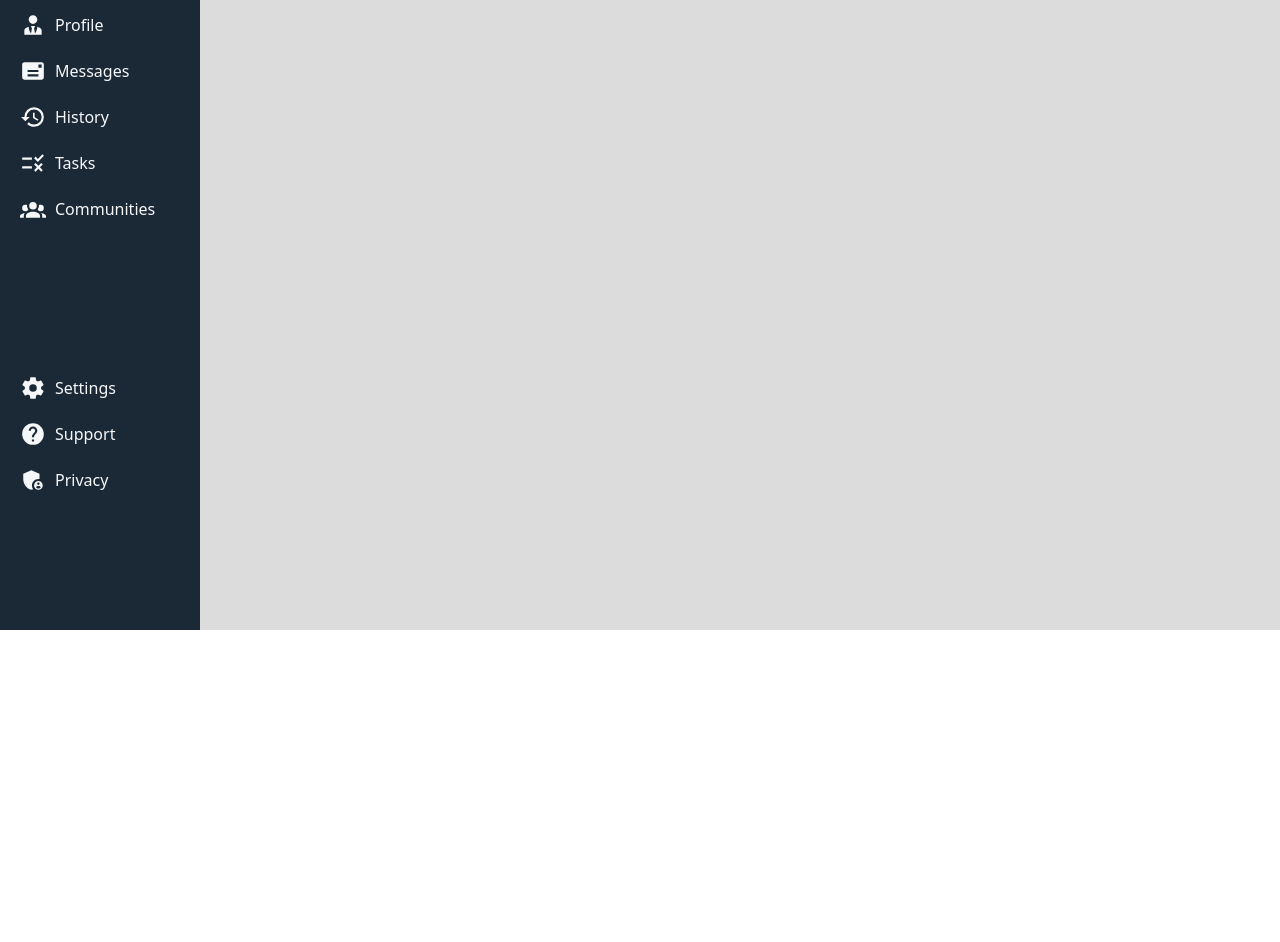
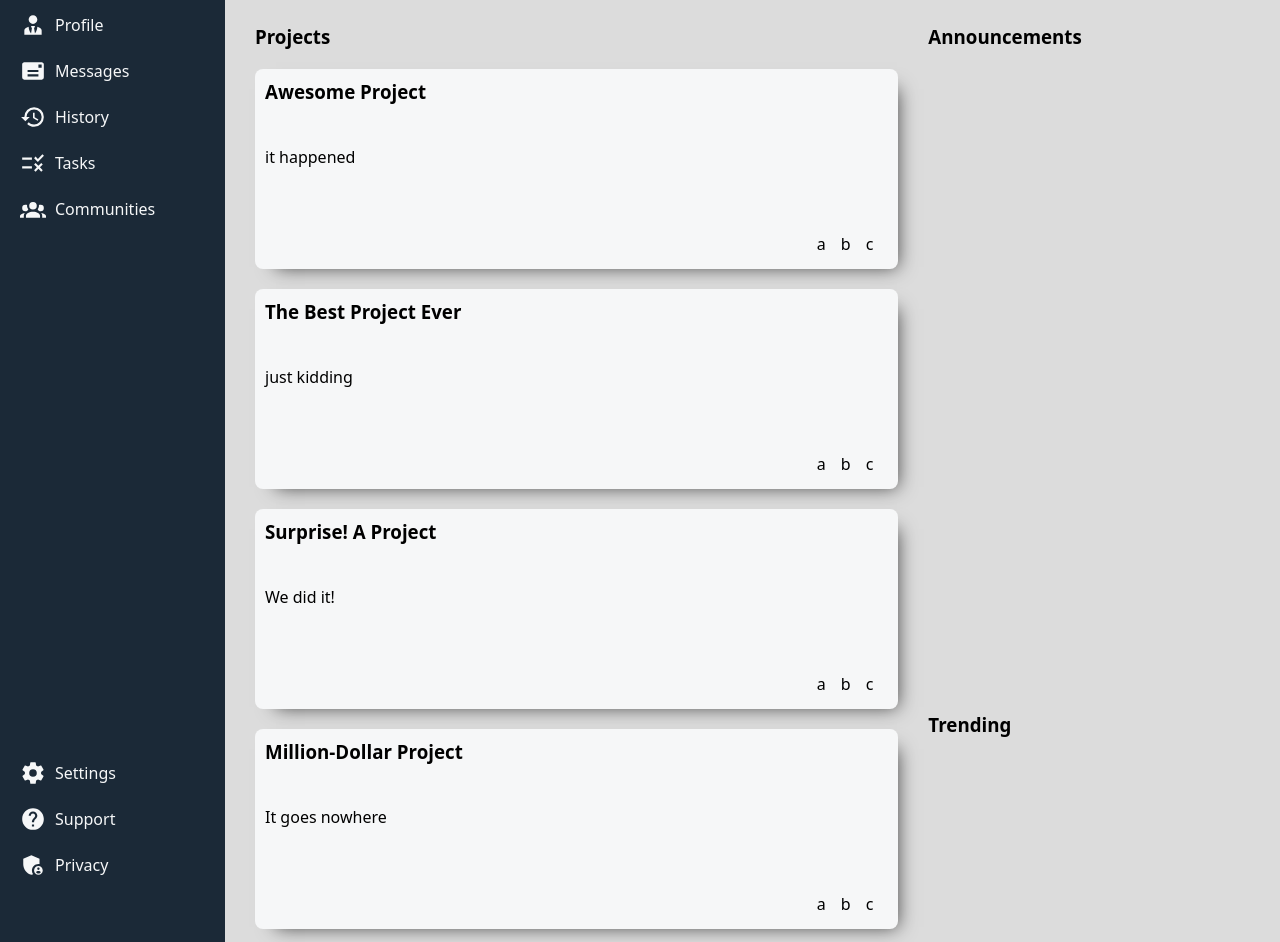
Before and after one commit to lchase36/admin-dashboard, a plain HTML site: page index.html in a window 1280 px wide. Shown: the part 170-1112 px from the top of the page. Before the commit the page ends 800 px from the top, so only its background shows below. Drawn offline with Linux system fonts and the light colour scheme.

Commit message:
Create and style content space using grid system to layout cards containing project details

```diff
--- a/index.html
+++ b/index.html
@@ -18,7 +18,7 @@
 					<svg class="notification" xmlns="http://www.w3.org/2000/svg" fill="currentColor" viewBox="0 0 24 24"><path d="M19 17V11.8C18.5 11.9 18 12 17.5 12H17V18H7V11C7 8.2 9.2 6 12 6C12.1 4.7 12.7 3.6 13.5 2.7C13.2 2.3 12.6 2 12 2C10.9 2 10 2.9 10 4V4.3C7 5.2 5 7.9 5 11V17L3 19V20H21V19L19 17M10 21C10 22.1 10.9 23 12 23S14 22.1 14 21H10M21 6.5C21 8.4 19.4 10 17.5 10S14 8.4 14 6.5 15.6 3 17.5 3 21 4.6 21 6.5" /></svg>
 				<div class="account">
 					<img class="avatar small" src="images/profile_pic.jpg">
-					<p class="username small">Kitty kat</p>
+					<p class="username small">Kitty Kat</p>
 				</div>
 			</div>
 			<div class="action-panel">
@@ -82,7 +82,84 @@
 				</li>
 			</ul>
 		</div>
-		<div class="content"></div>
+		<div class="content">
+			<div class="projects-container">
+				<h3>Projects</h3>
+				<div class="projects">
+					<div class="card">
+						<h3>Awesome Project</h3>
+						<p>it happened</p>
+						<div class="card-icons">
+							<div>a</div>
+							<div>b</div>
+							<div>c</div>
+						</div>
+					</div>
+					<div class="card">
+						<h3>The Best Project Ever</h3>
+						<p>just kidding</p>
+						<div class="card-icons">
+							<div>a</div>
+							<div>b</div>
+							<div>c</div>
+						</div>
+					</div>
+					<div class="card">
+						<h3>Surprise! A Project</h3>
+						<p>We did it!</p>
+						<div class="card-icons">
+							<div>a</div>
+							<div>b</div>
+							<div>c</div>
+						</div>
+					</div>
+					<div class="card">
+						<h3>Million-Dollar Project</h3>
+						<p>It goes nowhere</p>
+						<div class="card-icons">
+							<div>a</div>
+							<div>b</div>
+							<div>c</div>
+						</div>
+					</div>
+					<div class="card">
+						<h3>Project Only Interesting to Me</h3>
+						<p>It was fun!</p>
+						<div class="card-icons">
+							<div>a</div>
+							<div>b</div>
+							<div>c</div>
+						</div>
+					</div>
+					<div class="card">
+						<h3>One Project to Rule Them All!</h3>
+						<p>I failed.</p>
+						<div class="card-icons">
+							<div>a</div>
+							<div>b</div>
+							<div>c</div>
+						</div>
+					</div>
+				</div>
+			</div>
+			<div class="announcements-container">
+				<h3>Announcements</h3>
+				<div class="announcements">
+					<p></p>
+					<p></p>
+					<p></p>
+				</div>
+			</div>
+			<div class="trending-container">
+				<h3>Trending</h3>
+				<div class="trending">
+					<div></div>
+					<div></div>
+					<div></div>
+					<div></div>
+				</div>
+			</div>
+		</div>
 	</div>
 </body>
 </html>
--- a/styles.css
+++ b/styles.css
@@ -14,15 +14,12 @@ body {
 	grid-template:
 					"sidebar header" 1fr
 					"sidebar content" 5fr
-					/ 200px 4fr;
+					/ 225px 1fr;
 }
 
 .header {
 	grid-area: header;
 	display: grid;
-	box-shadow: 10px 9px 18px -11px rgba(0,0,0,0.75);
-	-webkit-box-shadow: 10px 9px 18px -11px rgba(0,0,0,0.75);
-	-moz-box-shadow: 10px 9px 18px -11px rgba(0,0,0,0.75);
 }
 
 .utilities {
@@ -101,6 +98,7 @@ body {
 .username {
 	margin: 15px 0 10px 0;
 	font-size: 24px;
+	font-weight: bold;
 }
 
 .actions {
@@ -119,7 +117,7 @@ body {
 	border-radius: 20px;
 	border: none;
 	background-color: rgb(27, 41, 55);
-	color: white;
+	color: #F6F7F8;
 	font-weight: bold;
 }
 
@@ -182,4 +180,61 @@ li > svg {
 .content {
 	background-color: gainsboro;
 	grid-area: content;
+	padding: 30px;
+	gap: 30px;
+	display: grid;
+	grid-template:
+				"projects announcements" 1fr
+				"projects trending" 1fr
+				/ 2fr 1fr;
 }
+
+h3 {
+	margin: 0 0 20px 0;
+	padding: 0;
+}
+
+.projects-container {
+	box-sizing: border-box;
+	grid-area: projects;
+}
+
+.projects {
+	display: grid;
+	grid-template-columns: repeat(auto-fill, minmax(350px, 1fr));
+	grid-auto-rows: 200px;
+	gap: 20px;
+}
+
+.card {
+	background-color: #F6F7F8;
+	border-radius: 8px;
+	padding: 10px;
+	box-shadow: 10px 9px 18px -11px rgba(0,0,0,0.75);
+	-webkit-box-shadow: 10px 9px 18px -11px rgba(0,0,0,0.75);
+	-moz-box-shadow: 10px 9px 18px -11px rgba(0,0,0,0.75);
+	display: grid;
+	grid-template-rows: 2fr 4fr 1fr
+}
+
+.card-icons {
+	justify-items: right;
+	display: grid;
+	grid-auto-flow: column;
+	gap: 15px;
+	justify-content: right;
+	margin-right: 15px;
+}
+
+.card-icons > * {
+	height: 25px;
+}
+
+.announcements-container {
+	grid-area: announcements;
+
+}
+
+.trending-container {
+	grid-area: trending;
+}
```
